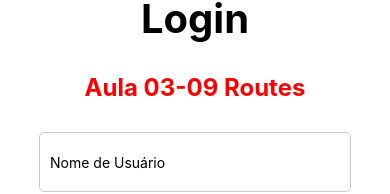
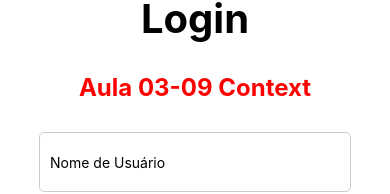
Before and after one commit to carloscastrofilho/my-login-dm2, a React Native app: screen /Login in a window 390 px wide. Shown: the part 284-478 px from the top of the page. Built offline with nearby package versions, Linux system fonts and the light colour scheme.

Commit message:
contexto criado

```diff
--- a/App.tsx
+++ b/App.tsx
@@ -1,12 +1,15 @@
 import { StatusBar } from 'expo-status-bar';
 import {NavigationContainer} from '@react-navigation/native';
 import Routers from './src/routers/routers';
+import AuthContext from './src/contexts/auth';
 
 export default function App() {
   return (
     <NavigationContainer>
+      <AuthContext.Provider value={{signed:true}}>
         <Routers />
         <StatusBar style="auto" />
+      </AuthContext.Provider>
     </NavigationContainer>
   );
 }
--- /dev/null
+++ b/src/contexts/auth.ts
@@ -0,0 +1,5 @@
+import { createContext } from "react";
+
+const  AuthContext = createContext({});
+
+export default AuthContext;
--- a/src/telas/Login.tsx
+++ b/src/telas/Login.tsx
@@ -1,9 +1,10 @@
-import React, { Component, useState } from 'react';
+import React, { Component, useContext, useState } from 'react';
 import { View, Text, TextInput, TouchableOpacity, StyleSheet, Image} from 'react-native';
 // import { useNavigation } from '@react-navigation/native';
 // import { signInWithEmailAndPassword } from "firebase/auth"
 // import { auth } from '../config/firebase';
 import { NavigationProp, ParamListBase } from '@react-navigation/native';
+import AuthContext from '../contexts/auth';
 interface NavigationProps {
   navigation:NavigationProp<ParamListBase>;
 }
@@ -13,6 +14,8 @@ const PlaceholderImage = require('../component/image/usuario.png');
 const Login = ({ navigation }: NavigationProps ) => {
   const [nomeUsuario, setNomeUsuario] = useState('');
   const [senha, setSenha] = useState('');
+  const signed =  useContext(AuthContext) ;
+  console.log(signed);
 
   const onLoginClick = () => {
     //
@@ -55,7 +58,7 @@ const Login = ({ navigation }: NavigationProps ) => {
 
       <Image source={PlaceholderImage} style={styles.image} />
       <Text style={styles.titulo}>Login</Text>
-      <Text style={styles.subTitulo}>Aula 03-09 Routes</Text>
+      <Text style={styles.subTitulo}>Aula 03-09 Context</Text>
 
       <TextInput
         style={styles.input}
```
